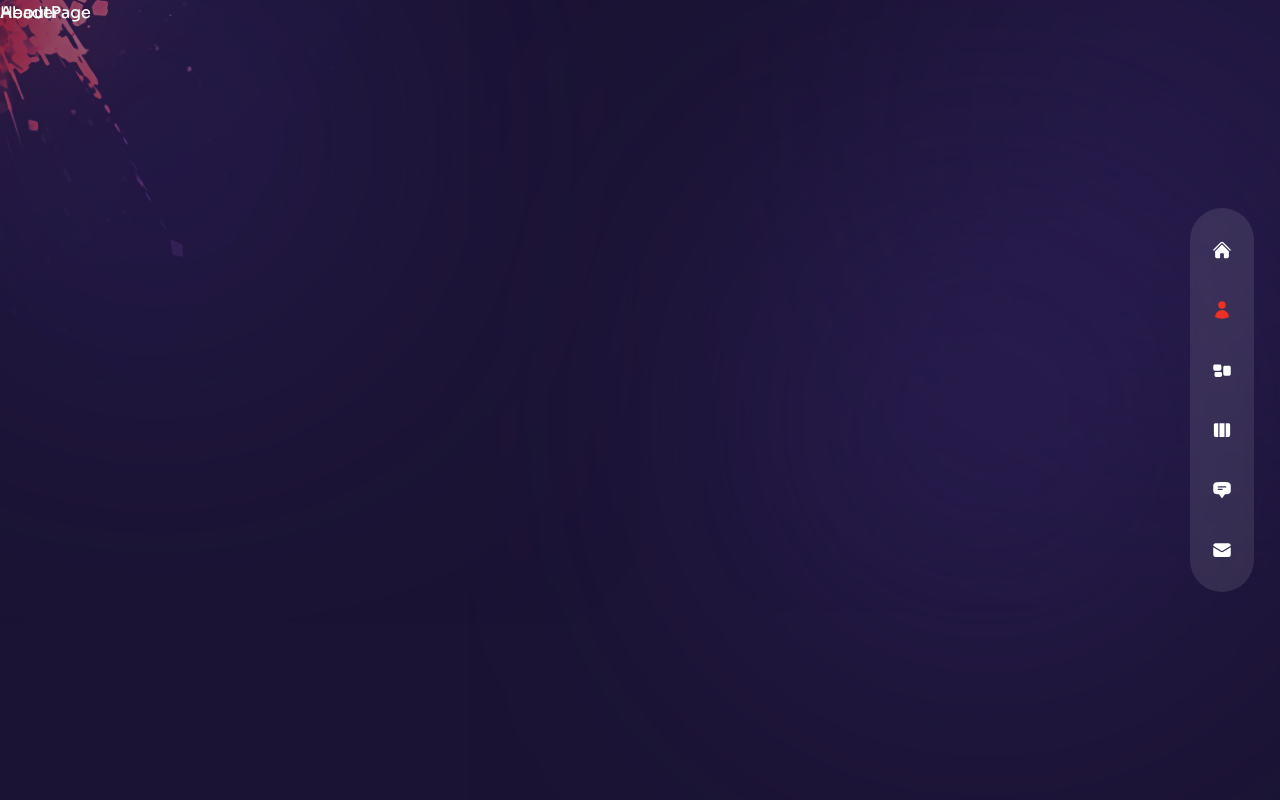
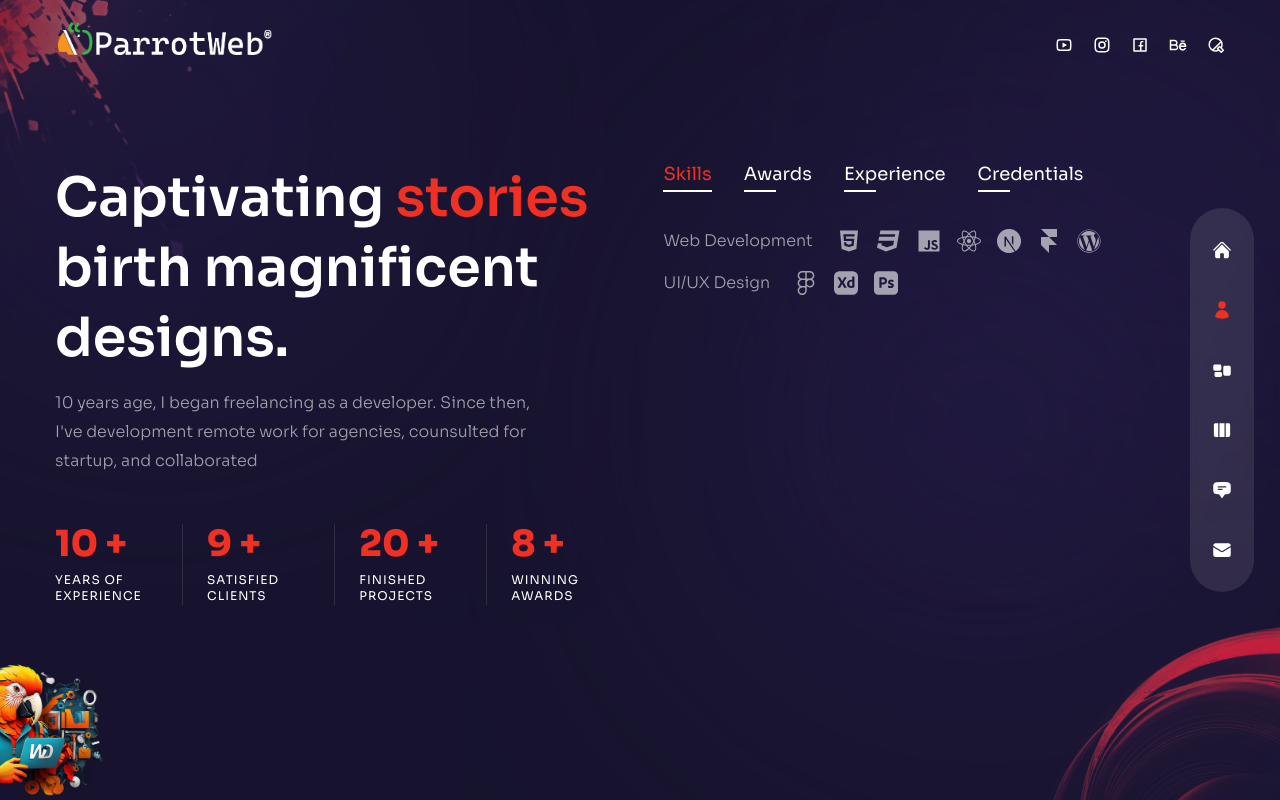
Before and after one commit to ehsanfakhri/parrot-web, a Next.js app: page /about in a window 1280 px wide. Built offline with nearby package versions, Linux system fonts and the light colour scheme.

Commit message:
Add About Page

```diff
--- a/app/about/page.jsx
+++ b/app/about/page.jsx
@@ -1,3 +1,6 @@
+"use client";
+import { useState } from "react";
+
 // icons
 import {
   FaHtml5,
@@ -87,8 +90,178 @@
   },
 ];
 
-import React from "react";
+// components
+import Avatar from "../components/Avatar";
+import Circles from "../components/Circles";
+
+//frame motion
+import { motion } from "framer-motion";
+import { fadeIn } from "@/variants";
+
+// conters
+import CountUp from "react-countup";
 
 export default function AboutPage() {
-  return <div>AboutPage</div>;
+  const [index, setIndex] = useState(0);
+  console.log(index);
+  return (
+    <div className="h-full bg-primary/30 py-32 text-center xl:text-left ">
+      <Circles />
+      {/* avatar img */}
+      <motion.div
+        variants={fadeIn("right", 0.2)}
+        initial="hidden"
+        animate="show"
+        exit="hidden"
+        className="xl:flex absolute bottom-0 -left-[100px] w-2/12"
+      >
+        <Avatar />
+      </motion.div>
+
+      <div className="container mx-auto h-full flex flex-col items-center xl:flex-row gap-x-6">
+        {/* text */}
+        <div className="flex-1 flex flex-col justify-center">
+          <motion.h2
+            variants={fadeIn("right", 0.2)}
+            initial="hidden"
+            animate="show"
+            exit="hidden"
+            className="h2"
+          >
+            Captivating <span className="text-accent">stories</span> birth
+            magnificent designs.
+          </motion.h2>
+          <motion.p
+            variants={fadeIn("right", 0.4)}
+            initial="hidden"
+            animate="show"
+            exit="hidden"
+            className="max-w-[500px] mx-auto xl:mx-0 mb-6 xl:mb-12 px-2 xl:px-0"
+          >
+            10 years age, I began freelancing as a developer. Since then, I've
+            development remote work for agencies, counsulted for startup, and
+            collaborated
+          </motion.p>
+
+          {/* counters */}
+          <motion.div
+            variants={fadeIn("right", 0.6)}
+            initial="hidden"
+            animate="show"
+            exit="hidden"
+            className="hidden md:flex md:max-w-none mx-auto xl:mx-0 mb-8"
+          >
+            <div className="flex gap-4  flex-1 xl:gap-x-6">
+              {/* experience */}
+              <div
+                className="relative flex-1 after:w-[1px] after:h-full
+               after:bg-white/10 after:absolute after:top-0 after:right-0 "
+              >
+                <div className="text-2xl xl:text-4xl font-extrabold text-accent mb-2 ">
+                  <CountUp start={0} end={10} duration={5} /> +
+                </div>
+                <div
+                  className=" text-xs uppercase tracking-[1px] leading-[1.4]
+                 "
+                >
+                  Years of experience
+                </div>
+              </div>
+
+              {/* clients */}
+              <div
+                className="relative flex-1 after:w-[1px] after:h-full
+               after:bg-white/10 after:absolute after:top-0 after:right-0 "
+              >
+                <div className="text-2xl xl:text-4xl font-extrabold text-accent mb-2 ">
+                  <CountUp start={0} end={9} duration={5} /> +
+                </div>
+                <div
+                  className=" text-xs uppercase tracking-[1px] leading-[1.4]
+                 "
+                >
+                  Satisfied clients
+                </div>
+              </div>
+              {/* project */}
+              <div
+                className="relative flex-1 after:w-[1px] after:h-full
+               after:bg-white/10 after:absolute after:top-0 after:right-0 "
+              >
+                <div className="text-2xl xl:text-4xl font-extrabold text-accent mb-2 ">
+                  <CountUp start={0} end={20} duration={5} /> +
+                </div>
+                <div
+                  className=" text-xs uppercase tracking-[1px] leading-[1.4]
+                 "
+                >
+                  Finished <br /> projects
+                </div>
+              </div>
+              {/* awards */}
+              <div className="relative flex-1 ">
+                <div className="text-2xl xl:text-4xl font-extrabold text-accent mb-2 ">
+                  <CountUp start={0} end={8} duration={5} /> +
+                </div>
+                <div
+                  className=" text-xs uppercase tracking-[1px] leading-[1.4]
+                 "
+                >
+                  Winning <br /> awards
+                </div>
+              </div>
+            </div>
+          </motion.div>
+        </div>
+
+        {/* info */}
+        <motion.div
+          variants={fadeIn("right", 0.4)}
+          initial="hidden"
+          animate="show"
+          exit="hidden"
+          className="flex flex-col w-full xl:max-w-[48%] h-[480px]"
+        >
+          <div className="flex gap-x-4 xl:gap-x-8 mx-auto xl:mx-0 mb-4">
+            {aboutData.map((item, itemIndex) => {
+              return (
+                <div
+                  key={itemIndex}
+                  className={`${
+                    index === itemIndex &&
+                    "text-accent after:w-[100%] after:bg-accent after:transition-all after:duration-300"
+                  } cursor-pointer capitalize xl:text-lg relative after:w-8 after:h-[2px] after:bg-white after:absolute after:-bottom-1 after:left-0`}
+                  onClick={() => setIndex(itemIndex)}
+                >
+                  {item.title}
+                </div>
+              );
+            })}
+          </div>
+          <div className=" py-2 xl:py-6 flex flex-col gap-y2 xl:gap-y-4 items-center xl:items-start">
+            {aboutData[index].info.map((item, itemIndex) => {
+              return (
+                <div
+                  key={itemIndex}
+                  className="flex-1 flex flex-col md:flex-row
+                max-w-max gap-x-2 items-center text-white/60"
+                >
+                  {/* title */}
+                  <div className="font-light mb-2 md:mb-0">{item.title}</div>
+                  <div className="hidden md:flex "></div>
+                  <div>{item.stage}</div>
+                  <div className="flex gap-x-4">
+                    {/* icons */}
+                    {item.icons?.map((icon, itemIndex) => {
+                      return <div className="text-2xl ">{icon}</div>;
+                    })}
+                  </div>
+                </div>
+              );
+            })}
+          </div>
+        </motion.div>
+      </div>
+    </div>
+  );
 }
--- a/app/components/Circles.jsx
+++ b/app/components/Circles.jsx
@@ -1,3 +1,16 @@
+// next image
+import Image from "next/image";
+
 export default function Circles() {
-  return <div>Circles</div>;
+  return (
+    <div className="w-[200px] xl:w-[300px] absolute -right-16 -bottom-2 mix-blend-color-dodge animate-pulse duration-75 z-10 ">
+      <Image
+        src={"/circles.png"}
+        width={260}
+        height={200}
+        className="w-full h-full"
+        alt=""
+      />
+    </div>
+  );
 }
--- a/app/components/Header.jsx
+++ b/app/components/Header.jsx
@@ -1,3 +1,31 @@
+// next image
+import Image from "next/image";
+
+// next link
+import Link from "next/link";
+
+// components
+import Socials from "./Socials";
+
 export default function Header() {
-  return <header className="absolute z-30 w-full">Header</header>;
+  return (
+    <header className="absolute  z-30 w-full flex items-center ox-16 xl:px-0 xl:h-[90px]">
+      <div className="container mx-auto">
+        <div className="flex  flex-col lg:flex-row justify-between items-center py-8">
+          {/* logo */}
+          <Link href={"/"}>
+            <Image
+              src={"/logo-parrot-final-02.png"}
+              width={220}
+              height={48}
+              alt=""
+              priority={true}
+            />
+          </Link>
+          {/* socials */}
+          <Socials />
+        </div>
+      </div>
+    </header>
+  );
 }
--- a/app/components/ParticlesContainer.jsx
+++ b/app/components/ParticlesContainer.jsx
@@ -19,7 +19,7 @@
       init={particlesInit}
       loaded={particlesLoaded}
       options={{
-        fullScreen: { enable: false },
+        fullScreen: { enable: true },
         background: {
           color: {
             value: "",
@@ -77,7 +77,7 @@
               enable: true,
               area: 800,
             },
-            value: 80,
+            value: 50,
           },
           opacity: {
             value: 0.5,
--- a/app/components/Socials.jsx
+++ b/app/components/Socials.jsx
@@ -1,3 +1,31 @@
+// links
+import Link from "next/link";
+
+// icons
+import {
+  RiYoutubeLine,
+  RiInstagramLine,
+  RiFacebookBoxLine,
+  RiBehanceLine,
+  RiPingPongLine,
+} from "react-icons/ri";
+
 export default function Socials() {
-  return <div>Socials</div>;
+  return <div className="flex items-center gap-x-5 text-lg">
+    <Link href={""} className="hover:text-accent transition-all duration-300">
+    <RiYoutubeLine />
+    </Link>
+    <Link href={""} className="hover:text-accent transition-all duration-300">
+    <RiInstagramLine />
+    </Link>
+    <Link href={""} className="hover:text-accent transition-all duration-300">
+    <RiFacebookBoxLine />
+    </Link>
+    <Link href={""} className="hover:text-accent transition-all duration-300">
+    <RiBehanceLine />
+    </Link>
+    <Link href={""} className="hover:text-accent transition-all duration-300">
+    <RiPingPongLine />
+    </Link>
+  </div>;
 }
```
